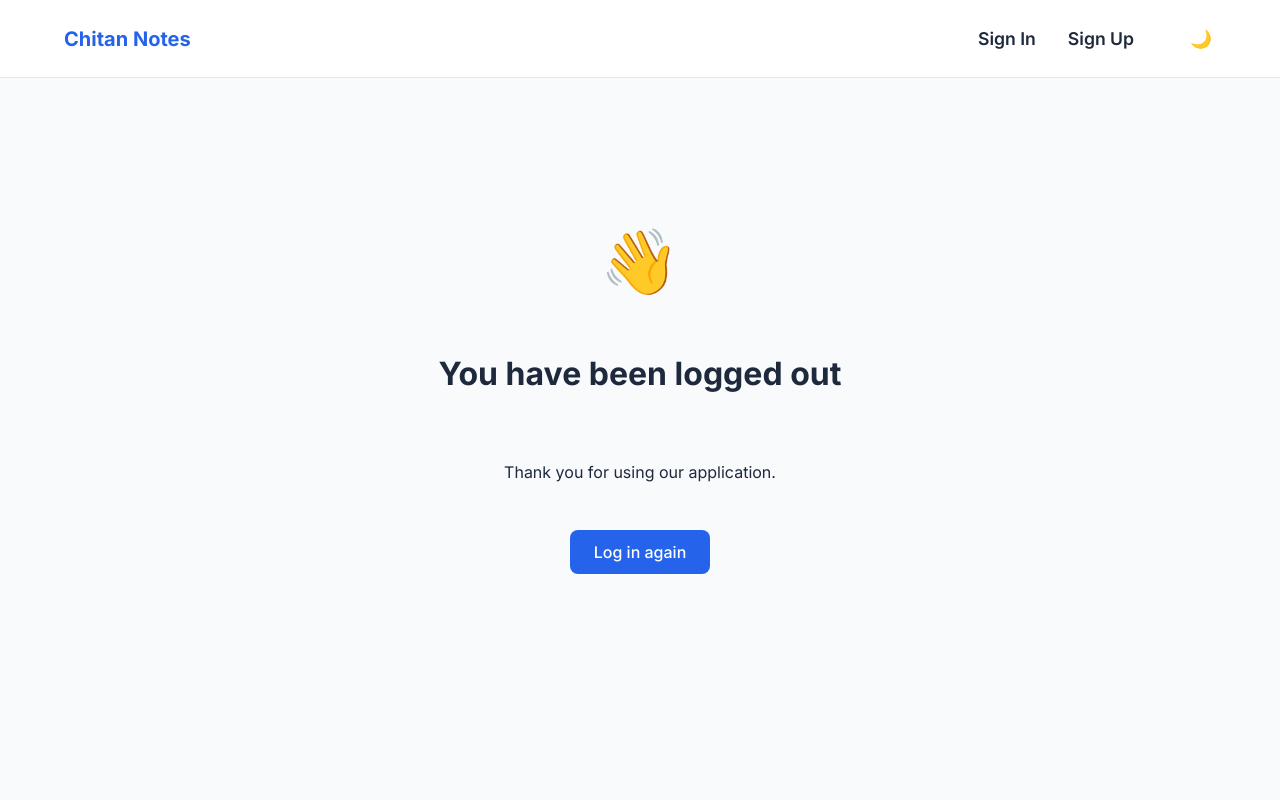
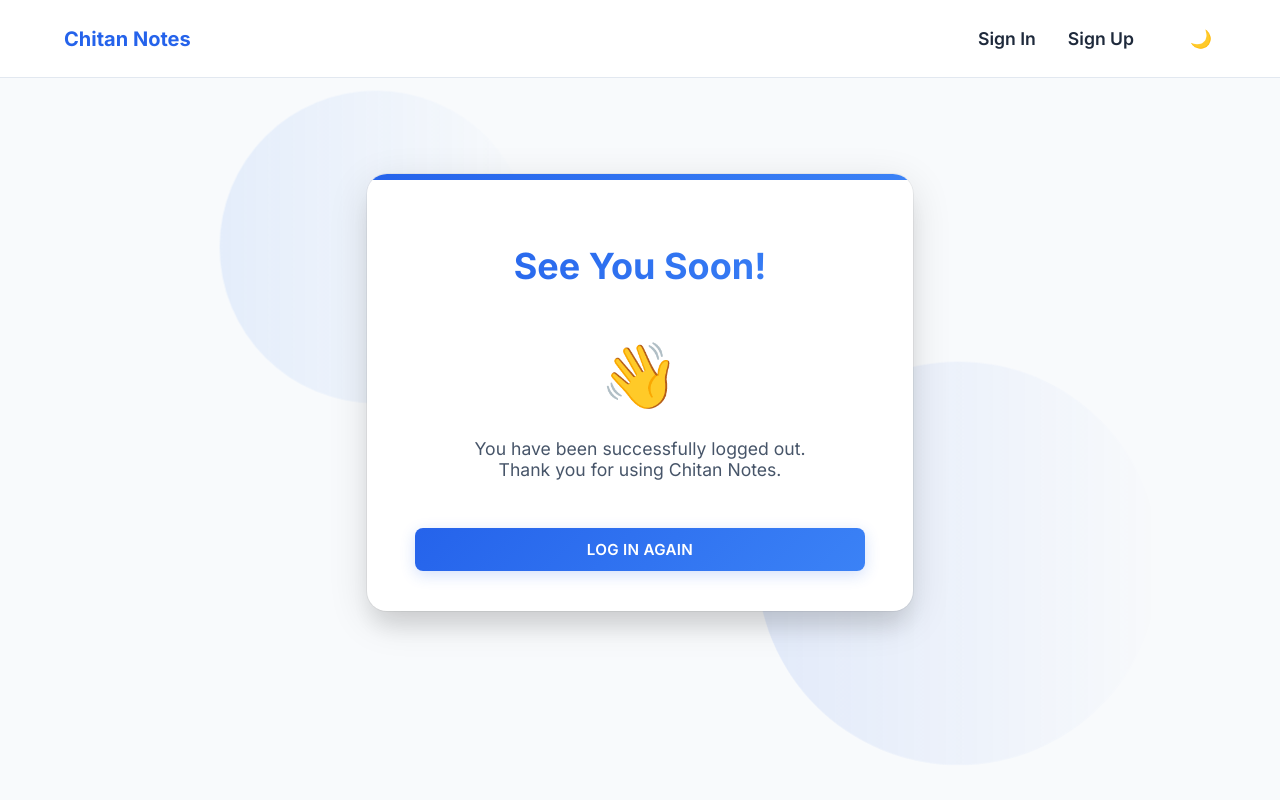
Before and after one commit to dochtan1608/note-app, a React (Create React App) app in the folder frontend/: page /logout in a window 1280 px wide. Built offline with nearby package versions, Linux system fonts and the light colour scheme; no server answers.

Commit message:
enhance logout ui

```diff
--- a/frontend/src/pages/LogoutPage.jsx
+++ b/frontend/src/pages/LogoutPage.jsx
@@ -14,20 +14,56 @@ const LogoutPage = () => {
     performLogout();
   }, []);
 
+  // Animation variants (similar to LoginForm and SignupForm)
+  const containerVariants = {
+    hidden: { opacity: 0, y: 20 },
+    visible: {
+      opacity: 1,
+      y: 0,
+      transition: {
+        duration: 0.6,
+        ease: "easeOut",
+        when: "beforeChildren",
+        staggerChildren: 0.1,
+      },
+    },
+    exit: {
+      opacity: 0,
+      transition: { duration: 0.3 },
+    },
+  };
+
+  const itemVariants = {
+    hidden: { opacity: 0, y: 10 },
+    visible: {
+      opacity: 1,
+      y: 0,
+      transition: { duration: 0.4 },
+    },
+  };
+
   return (
+    <div className="auth-page">
       <motion.div
-      className="logout-page"
-      initial={{ opacity: 0, y: 20 }}
-      animate={{ opacity: 1, y: 0 }}
-      exit={{ opacity: 0 }}
+        className="auth-container"
+        variants={containerVariants}
+        initial="hidden"
+        animate="visible"
+        exit="exit"
+      >
+        <motion.div variants={itemVariants}>
+          <h2 className="auth-title">See You Soon!</h2>
+        </motion.div>
+
+        <motion.div
+          className="logout-content"
+          variants={itemVariants}
           style={{
-        minHeight: "80vh",
             display: "flex",
-        justifyContent: "center",
+            flexDirection: "column",
             alignItems: "center",
-        flexDirection: "column",
-        gap: "2rem",
-        textAlign: "center",
+            gap: "1.5rem",
+            padding: "1rem 0 2rem",
           }}
         >
           <motion.div
@@ -42,34 +78,35 @@ const LogoutPage = () => {
             👋
           </motion.div>
 
-      <motion.h1
-        initial={{ opacity: 0 }}
-        animate={{ opacity: 1 }}
-        transition={{ delay: 0.3 }}
+          <motion.p
+            style={{
+              fontSize: "1.1rem",
+              textAlign: "center",
+              color: "var(--text-medium)",
+              margin: 0,
+            }}
           >
-        You have been logged out
-      </motion.h1>
+            You have been successfully logged out.
+            <br />
+            Thank you for using Chitan Notes.
+          </motion.p>
+        </motion.div>
 
-      <motion.p
-        initial={{ opacity: 0 }}
-        animate={{ opacity: 1 }}
-        transition={{ delay: 0.5 }}
+        <motion.button
+          className="auth-button"
+          variants={itemVariants}
+          whileHover={{
+            scale: 1.02,
+            boxShadow: "0 8px 15px rgba(37, 99, 235, 0.25)",
+          }}
+          whileTap={{ scale: 0.98 }}
+          style={{ marginTop: "1rem" }}
+          onClick={() => (window.location.href = "/login")}
         >
-        Thank you for using our application.
-      </motion.p>
-
-      <motion.div
-        initial={{ opacity: 0, y: 10 }}
-        animate={{ opacity: 1, y: 0 }}
-        transition={{ delay: 0.7 }}
-        whileHover={{ scale: 1.05 }}
-        whileTap={{ scale: 0.95 }}
-      >
-        <Link to="/login" className="btn-login-again">
-          Log in again
-        </Link>
+          Log In Again
+        </motion.button>
       </motion.div>
-    </motion.div>
+    </div>
   );
 };
 
```
Lines whose indentation alone changed are shown as unchanged.
